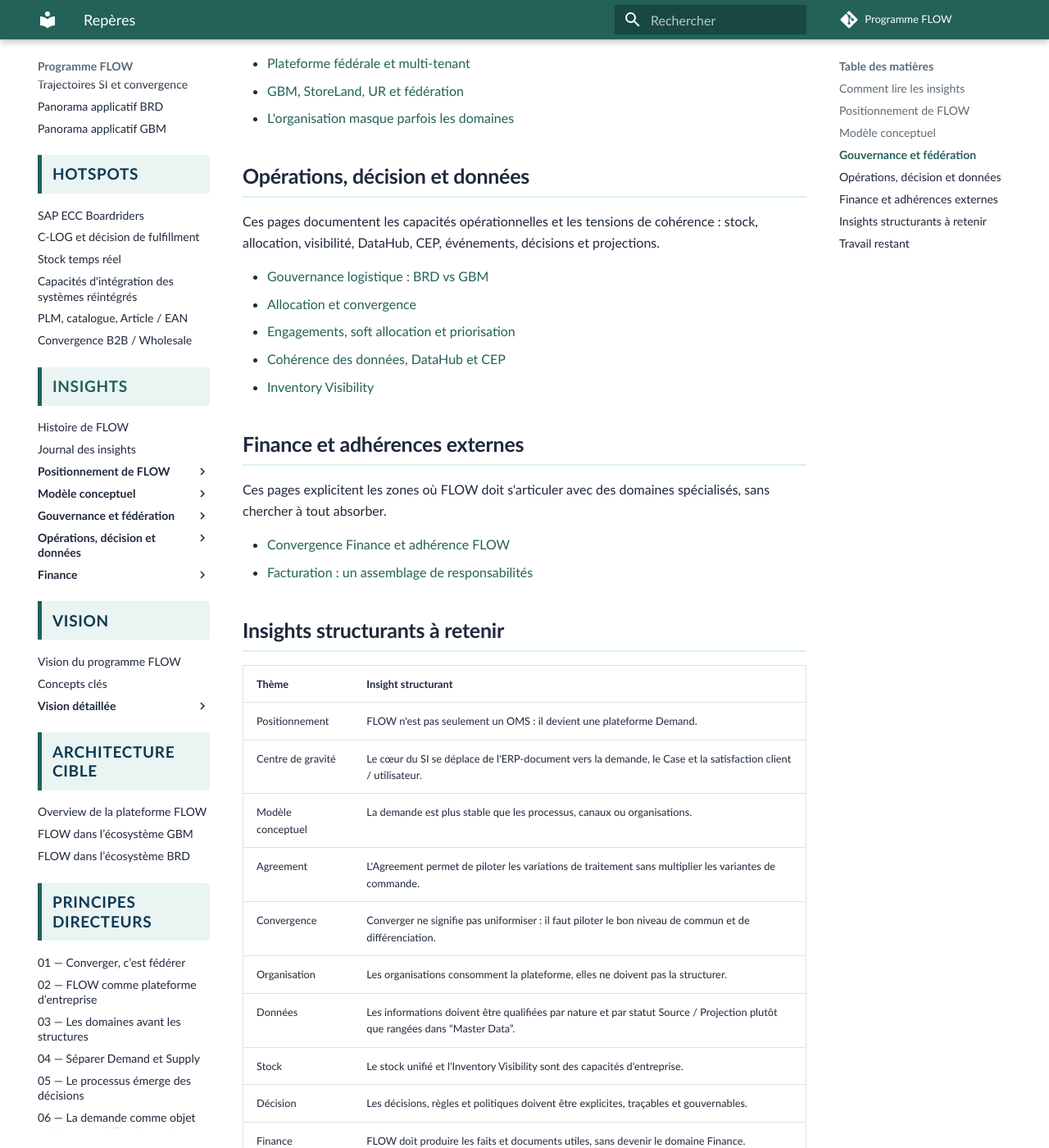
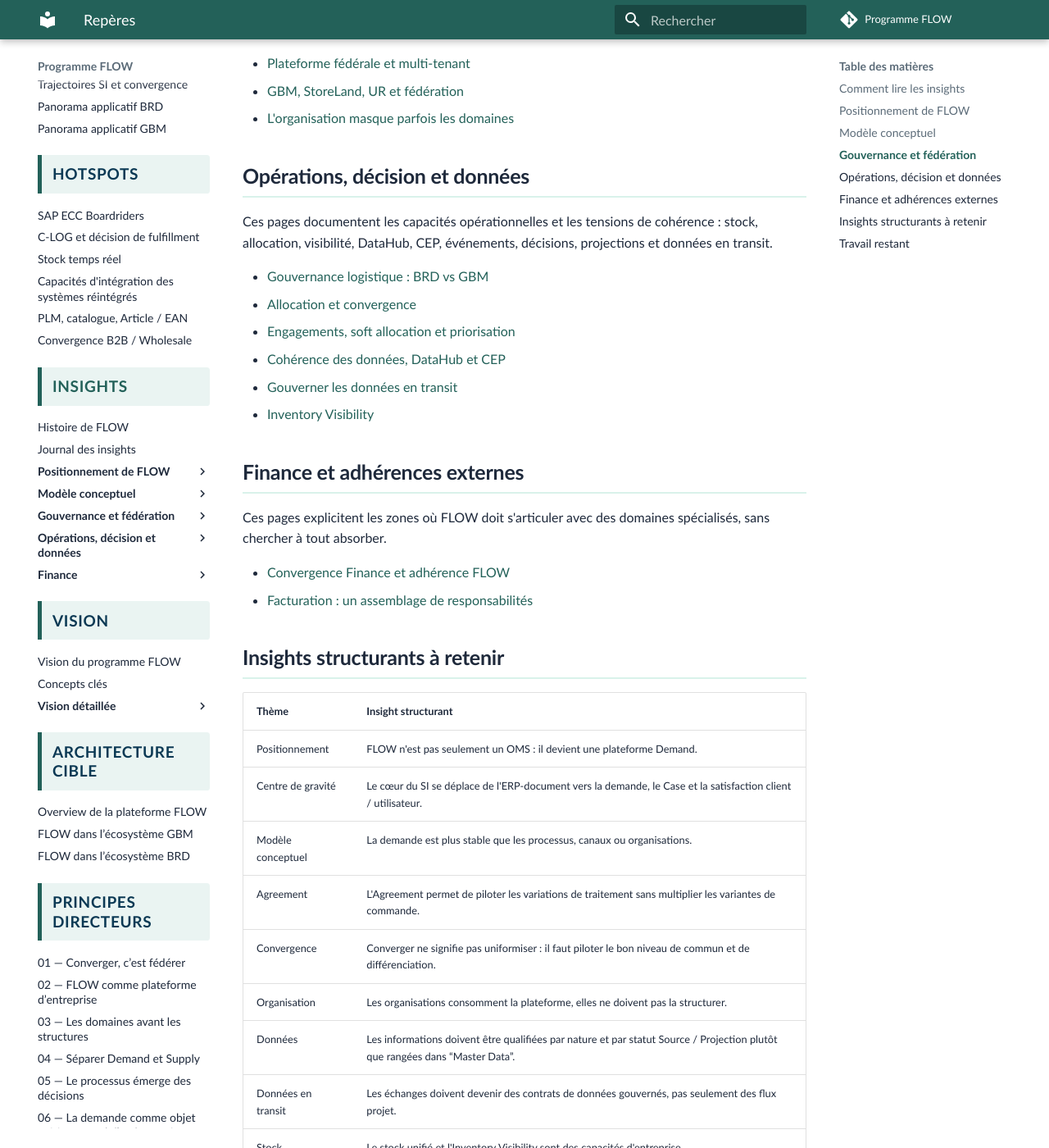
Before and after one commit to laurent-sintes/FLOW-Program, an MkDocs documentation site: the page built from docs/insights/index.md, in a window 1280 px wide and 1400 px high, scrolled down 1305 px. Shown: the whole window at 82% size. Built offline with MkDocs 1.6.1 and Material for MkDocs 9.7.7, drawn with Linux system fonts in a browser that asks for light colours; comment, search, counter and statistics services are not loaded.

Commit message:
Mettre à jour l'index des insights données

```diff
--- a/docs/insights/index.md
+++ b/docs/insights/index.md
@@ -42,12 +42,13 @@
 
 ## Opérations, décision et données
 
-Ces pages documentent les capacités opérationnelles et les tensions de cohérence : stock, allocation, visibilité, DataHub, CEP, événements, décisions et projections.
+Ces pages documentent les capacités opérationnelles et les tensions de cohérence : stock, allocation, visibilité, DataHub, CEP, événements, décisions, projections et données en transit.
 
 - [Gouvernance logistique : BRD vs GBM](gouvernance-logistique-brd-vs-gbm.md)
 - [Allocation et convergence](allocation-point-saillant-de-la-convergence.md)
 - [Engagements, soft allocation et priorisation](engagements-soft-allocation-et-priorisation-commerciale.md)
 - [Cohérence des données, DataHub et CEP](coherence-donnees-fraicheur-datahub-cep.md)
+- [Gouverner les données en transit](gouverner-donnees-en-transit.md)
 - [Inventory Visibility](inventory-visibility-capacite-d-entreprise.md)
 
 ## Finance et adhérences externes
@@ -68,6 +69,7 @@
 | Convergence | Converger ne signifie pas uniformiser : il faut piloter le bon niveau de commun et de différenciation. |
 | Organisation | Les organisations consomment la plateforme, elles ne doivent pas la structurer. |
 | Données | Les informations doivent être qualifiées par nature et par statut Source / Projection plutôt que rangées dans “Master Data”. |
+| Données en transit | Les échanges doivent devenir des contrats de données gouvernés, pas seulement des flux projet. |
 | Stock | Le stock unifié et l'Inventory Visibility sont des capacités d'entreprise. |
 | Décision | Les décisions, règles et politiques doivent être explicites, traçables et gouvernables. |
 | Finance | FLOW doit produire les faits et documents utiles, sans devenir le domaine Finance. |
```
